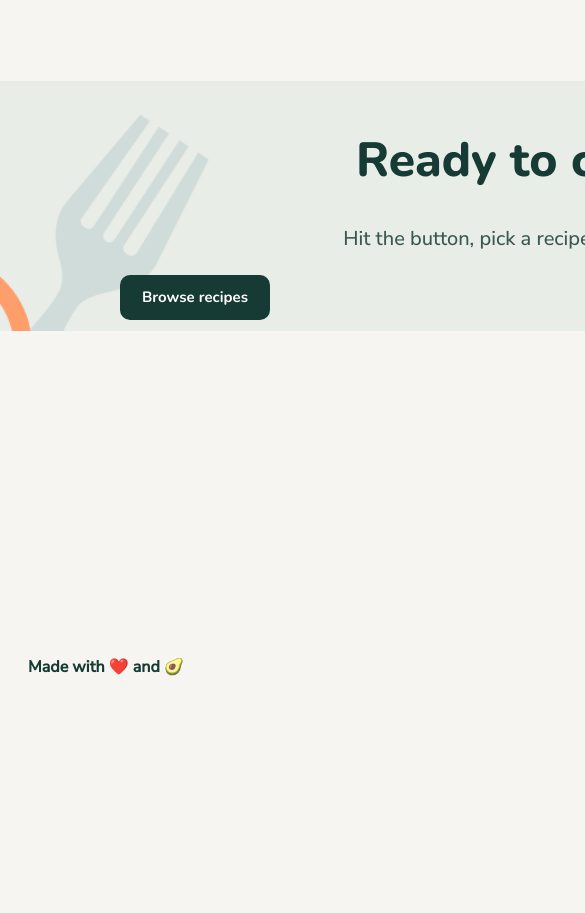
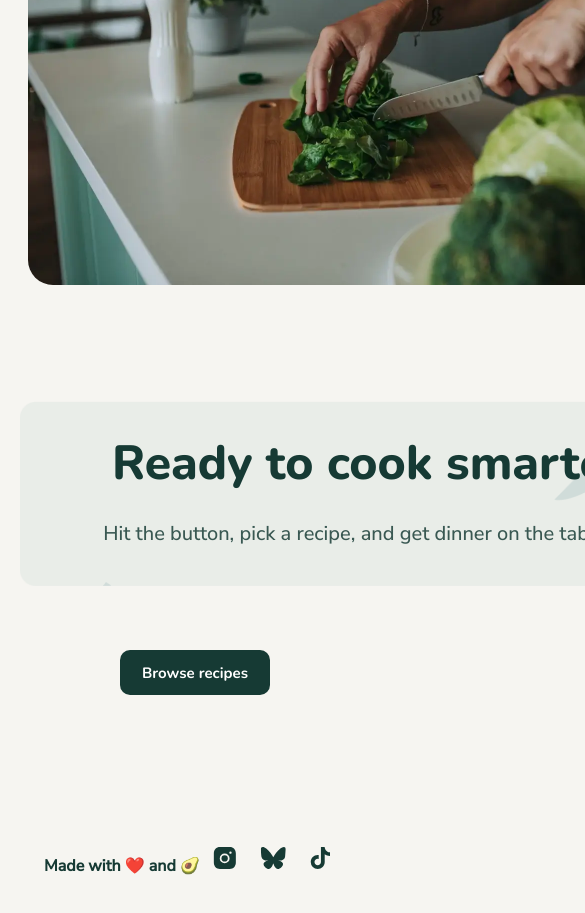
Before and after one commit to mahmudovb10/examfigma, a React (Vite) app: page / in a window 390 px wide. Shown: the part 2640-3553 px from the top of the page, 585 px wide, since content can reach past the window. Before the commit the page ends 3336 px from the top, so only its background shows below. Built offline with nearby package versions, Linux system fonts and the light colour scheme.

Commit message:
Home Page 100% Responsive

```diff
--- a/src/index.css
+++ b/src/index.css
@@ -714,4 +714,61 @@ a {
   font-family: "Nunito Sans";
   font-size: 16px;
   color: #163a34;
+  margin-top: -10rem;
+  margin-bottom: 3rem;
+  margin-left: -4.8rem;
 }
+
+.authApp {
+  display: flex;
+  justify-content: end;
+  gap: 24px;
+  position: relative;
+  left: 6rem;
+  bottom: 3rem;
+}
+
+.footerTabImg {
+  display: none;
+}
+
+@media (max-width: 761px) {
+  .secImg {
+    position: relative;
+    top: 5rem;
+    margin-left: -37rem;
+  }
+  .footer {
+    position: relative;
+    top: 18rem;
+  }
+  .footerTitle {
+    width: 704px;
+    height: 58px;
+    font-size: 48px;
+    position: relative;
+    bottom: 5rem;
+  }
+  .footerDesc {
+    position: relative;
+    bottom: 5rem;
+    right: 15rem;
+  }
+  .footerImg {
+    display: none;
+  }
+  .footerTabImg {
+    width: 680px;
+    display: inline-block;
+    position: relative;
+    bottom: 13rem;
+    right: 0.5rem;
+  }
+  .authTitle {
+    margin-left: 1rem;
+  }
+  .authApp {
+    margin-right: 8rem;
+    margin-top: -2rem;
+  }
+}
--- a/src/pages/Home.jsx
+++ b/src/pages/Home.jsx
@@ -82,8 +82,13 @@ function Home() {
           />
         </div>
       </section>
-      <footer>
+      <footer className="footer">
         <img className="footerImg" src="/assets/footerImg.png" alt="" />
+        <img
+          className="footerTabImg"
+          src="/assets/footerTabaletImg.png"
+          alt=""
+        />
         <div className="footerItems">
           <h1 className="footerTitle">Ready to cook smarter?</h1>
           <p className="footerDesc">
@@ -93,6 +98,11 @@ function Home() {
         </div>
         <div className="authItem">
           <h3 className="authTitle">Made with ❤️ and 🥑</h3>
+          <div className="authApp">
+            <img src="/assets/icon-instagram.svg" alt="" />
+            <img src="/assets/icon-bluesky.svg" alt="" />
+            <img src="/assets/icon-tiktok.svg" alt="" />
+          </div>
         </div>
       </footer>
     </>
```
Also changed, not shown: public/assets/footerTabaletImg.png (added).
